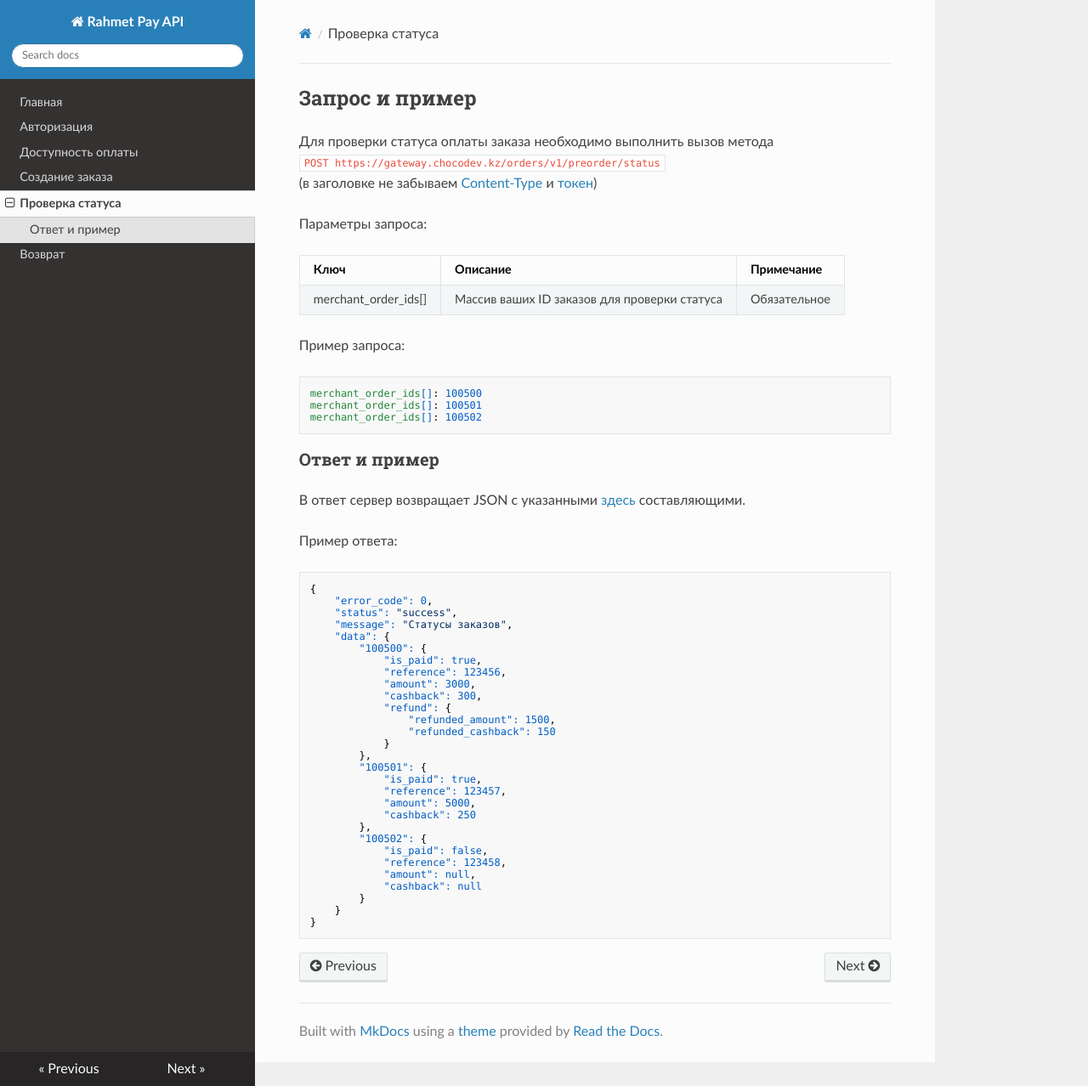
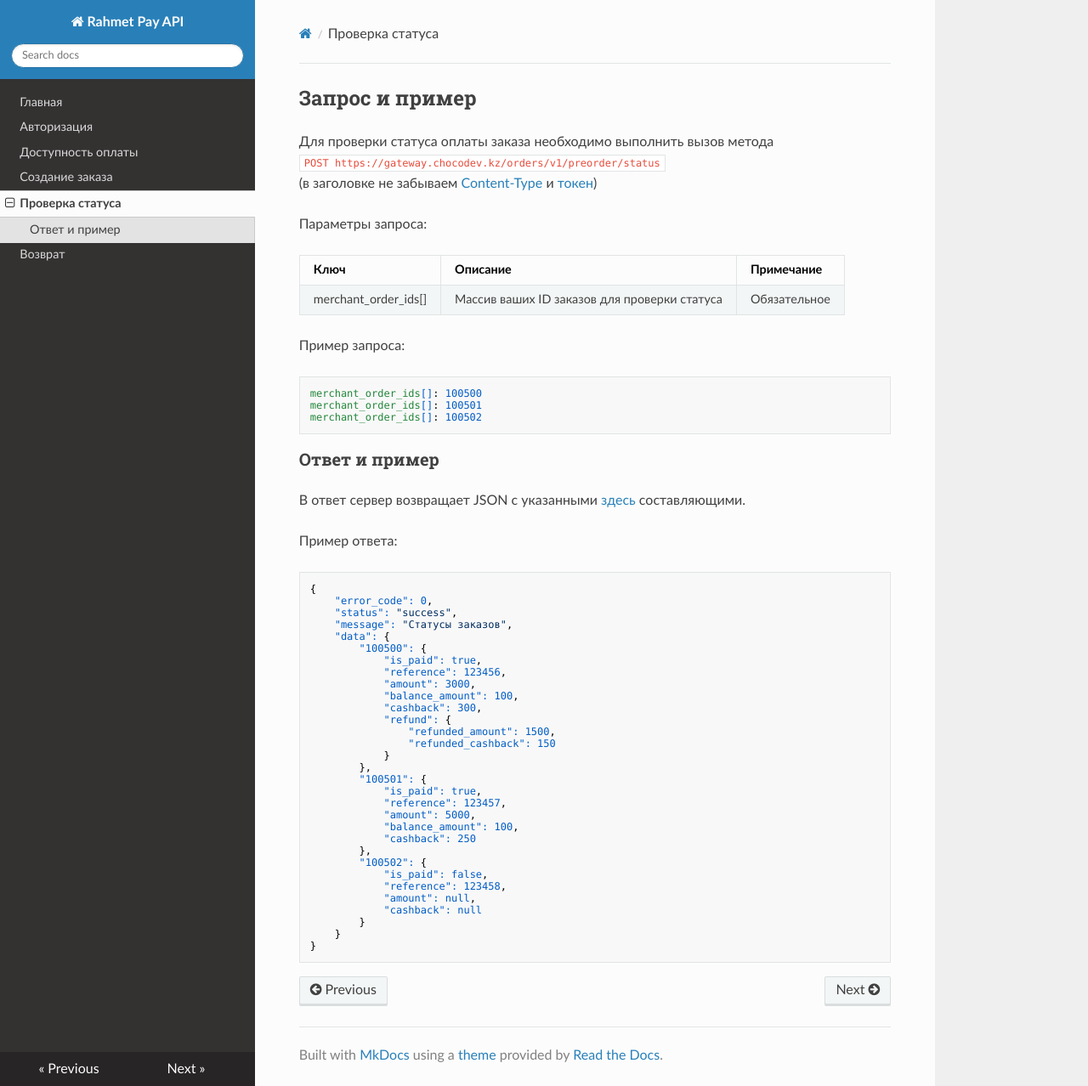
Before and after one commit to rahmetapp/docs, an MkDocs documentation site: the page built from docs/status.md, in a window 1280 px wide and 1278 px high. Shown: the whole window at 85% size. Built offline with MkDocs 1.6.1, drawn with Linux system fonts in a browser that asks for light colours; nearby versions of some CDN libraries; old or Windows-style settings are respelled for this version of MkDocs.

Commit message:
Update status.md

```diff
--- a/docs/status.md
+++ b/docs/status.md
@@ -32,6 +32,7 @@ merchant_order_ids[]: 100502
             "is_paid": true,
             "reference": 123456,
             "amount": 3000,
+            "balance_amount": 100,
             "cashback": 300,
             "refund": {
                 "refunded_amount": 1500,
@@ -42,6 +43,7 @@ merchant_order_ids[]: 100502
             "is_paid": true,
             "reference": 123457,
             "amount": 5000,
+            "balance_amount": 100,
             "cashback": 250
         },
         "100502": {
```
